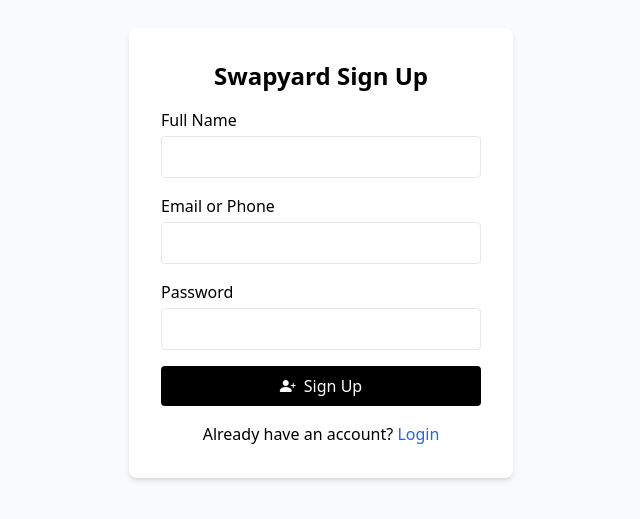
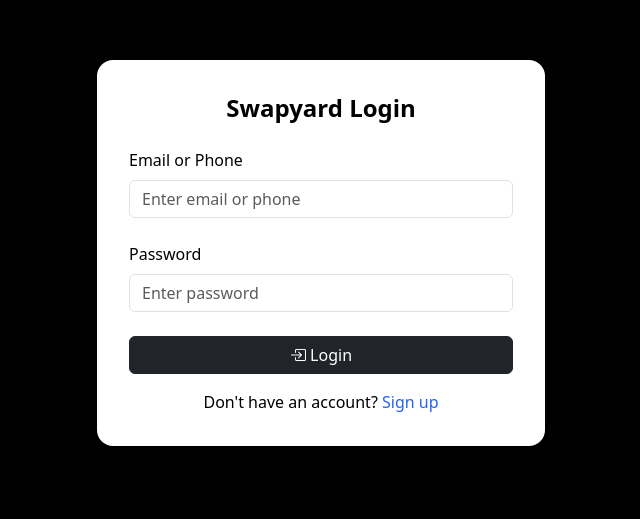
Before and after one commit to chukwuemeka77/Swapyardview, a plain HTML site: page signup.html in a window 1280 px wide. Shown: the part 147-666 px from the top of the page, without its empty margins (319-959 px from the left). Drawn offline with nearby package versions, Linux system fonts and the light colour scheme.

Commit message:
Update signup.html

```diff
--- a/signup.html
+++ b/signup.html
@@ -3,50 +3,58 @@
 <head>
 <meta charset="UTF-8">
 <meta name="viewport" content="width=device-width, initial-scale=1.0">
-<title>Swapyard Signup</title>
+<title>Swapyard Login</title>
+<link href="https://cdn.jsdelivr.net/npm/bootstrap@5.3.2/dist/css/bootstrap.min.css" rel="stylesheet">
+<script src="https://cdn.tailwindcss.com"></script>
+<link rel="stylesheet" href="https://cdn.jsdelivr.net/npm/bootstrap-icons/font/bootstrap-icons.css">
+</head>
+<body class="bg-black flex items-center justify-center min-h-screen">
 
-<script src="https://cdn.tailwindcss.com"></script>
-<link rel="stylesheet" href="https://cdn.jsdelivr.net/npm/bootstrap-icons@1.11.1/font/bootstrap-icons.css">
-</head>
-<body class="bg-gray-50 flex items-center justify-center min-h-screen">
-
-<div class="bg-white shadow-md p-8 rounded-lg w-full max-w-sm">
-    <h2 class="text-2xl font-bold mb-4 text-center">Swapyard Sign Up</h2>
-    <form id="signupForm" class="space-y-4">
-        <div>
-            <label for="name" class="block mb-1">Full Name</label>
-            <input type="text" id="name" class="w-full border p-2 rounded" required>
-        </div>
-        <div>
-            <label for="email" class="block mb-1">Email or Phone</label>
-            <input type="text" id="email" class="w-full border p-2 rounded" required>
-        </div>
-        <div>
-            <label for="password" class="block mb-1">Password</label>
-            <input type="password" id="password" class="w-full border p-2 rounded" required>
-        </div>
-        <button type="submit" class="w-full bg-black text-white p-2 rounded hover:bg-gray-800 flex justify-center items-center">
-            <i class="bi bi-person-plus-fill mr-2"></i> Sign Up
-        </button>
+  <!-- Login Container -->
+  <div class="bg-white text-black rounded-2xl shadow-lg p-8 w-full max-w-md">
+    <h2 class="text-2xl font-bold mb-6 text-center">Swapyard Login</h2>
+    <form id="loginForm">
+      <div class="mb-4">
+        <label for="email" class="form-label">Email or Phone</label>
+        <input type="text" id="email" class="form-control" placeholder="Enter email or phone" required>
+      </div>
+      <div class="mb-4">
+        <label for="password" class="form-label">Password</label>
+        <input type="password" id="password" class="form-control" placeholder="Enter password" required>
+      </div>
+      <button type="submit" class="btn btn-dark w-full mb-3"><i class="bi bi-box-arrow-in-right"></i> Login</button>
+      <p class="text-center">Don't have an account? <a href="signup.html" class="text-blue-600">Sign up</a></p>
     </form>
-    <p class="mt-4 text-center">Already have an account? <a href="login.html" class="text-blue-600 hover:underline">Login</a></p>
-</div>
+  </div>
 
 <script>
-const signupForm = document.getElementById('signupForm');
-signupForm.addEventListener('submit', (e) => {
-    e.preventDefault();
-    const name = document.getElementById('name').value;
-    const email = document.getElementById('email').value;
-    const password = document.getElementById('password').value;
+const loginForm = document.getElementById("loginForm");
+loginForm.addEventListener("submit", async (e) => {
+  e.preventDefault();
+  const email = document.getElementById("email").value;
+  const password = document.getElementById("password").value;
 
-    if(name && email && password){
-        sessionStorage.setItem('user', JSON.stringify({name, email}));
-        window.location.href = "home.html";
+  try {
+    const res = await fetch("https://YOUR_BACKEND_URL/api/login", {
+      method: "POST",
+      headers: { "Content-Type": "application/json" },
+      body: JSON.stringify({ email, password })
+    });
+
+    const data = await res.json();
+
+    if(data.success){
+      sessionStorage.setItem("user", JSON.stringify(data.user));
+      window.location.href = "index.html";
     } else {
-        alert("Fill all fields!");
+      alert(data.message);
     }
+  } catch(err){
+    console.error(err);
+    alert("Login failed. Try again later.");
+  }
 });
 </script>
+
 </body>
 </html>
```
